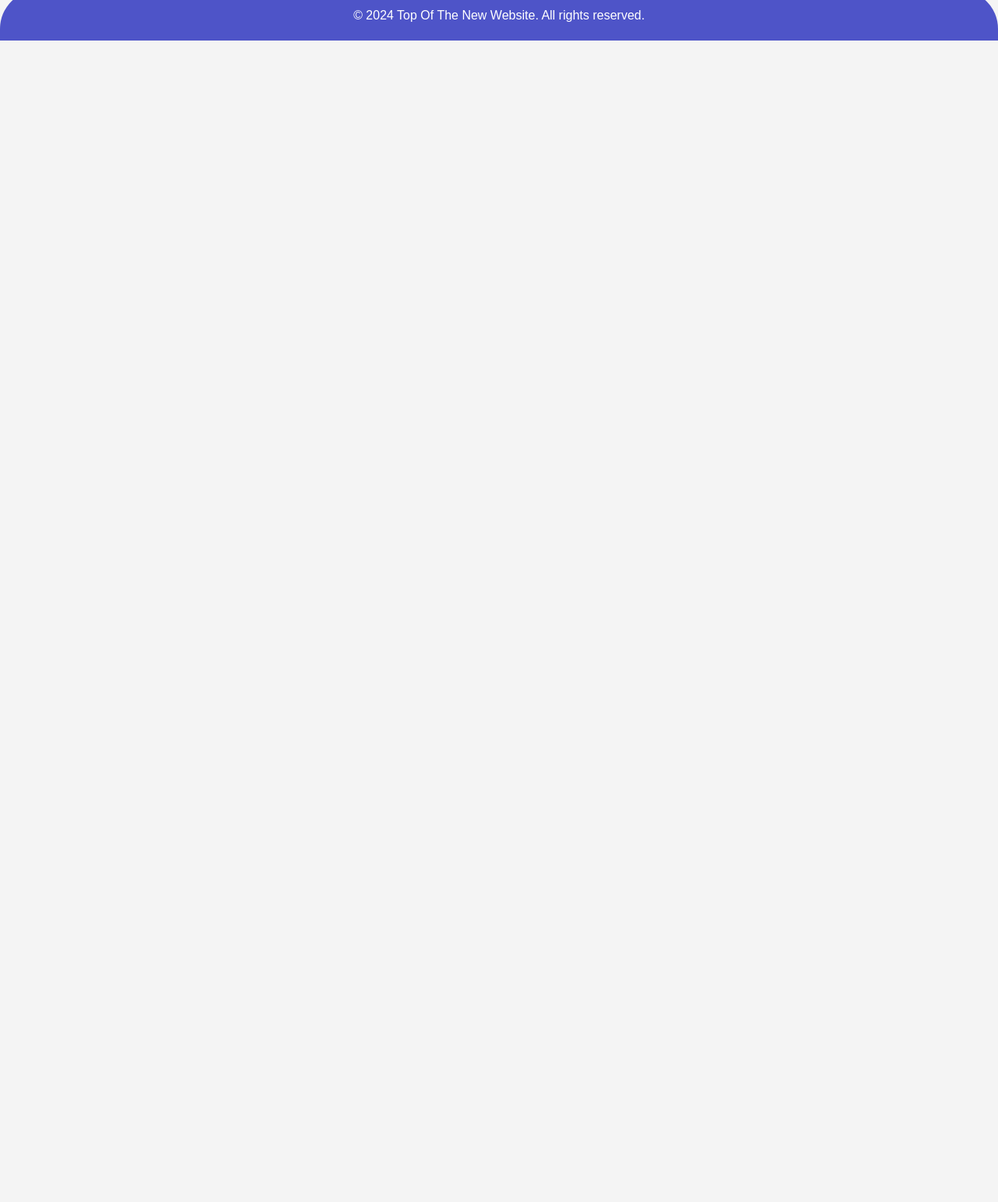
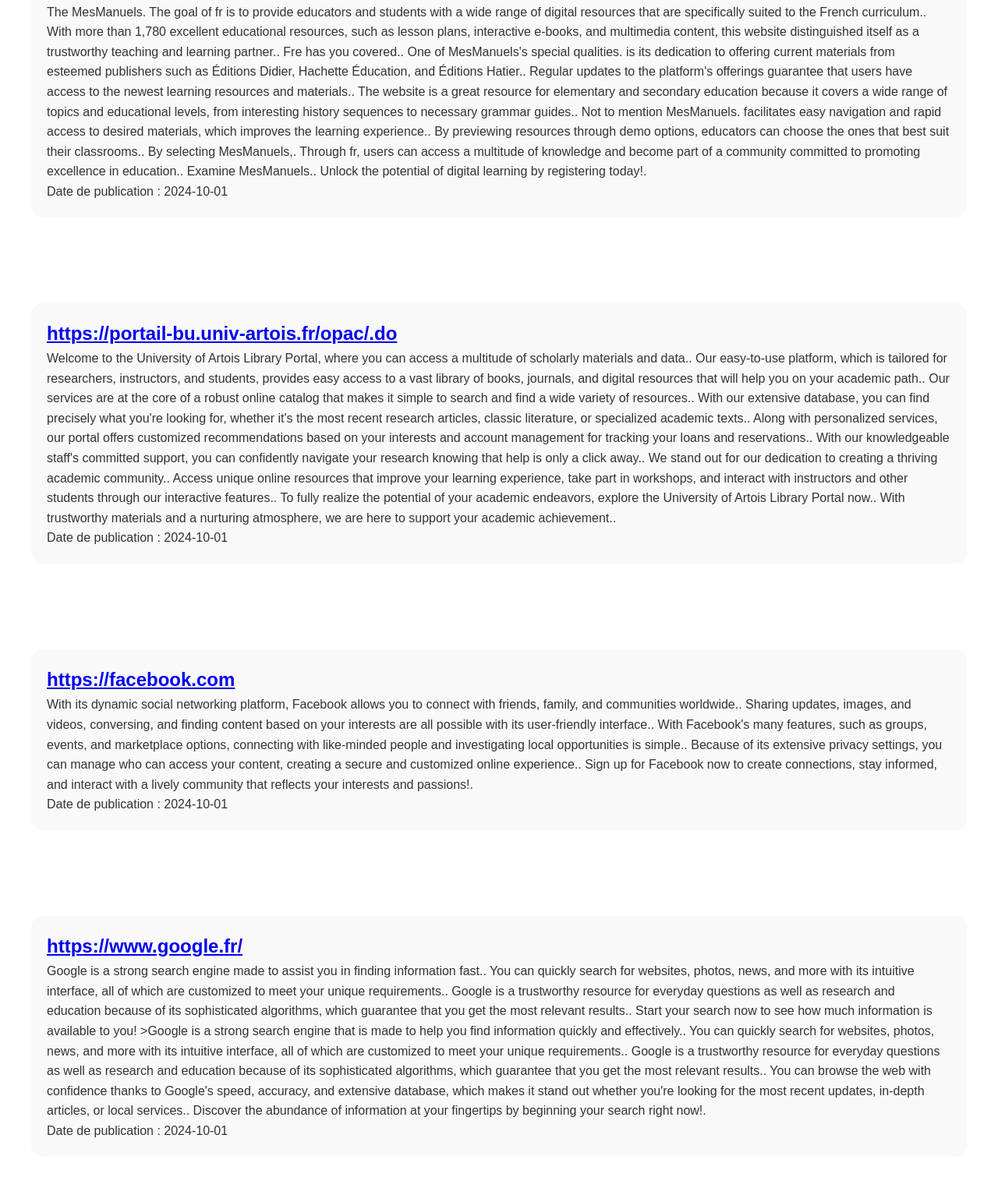
Before and after one commit to zeltazAlfo/inspira-blogs, a plain HTML site: page page1.html in a window 1280 px wide. Shown: the part 679-2221 px from the top of the page at 78% size. Before the commit the page ends 800 px from the top, so only its background shows below. Drawn offline with Linux system fonts and the light colour scheme.

Commit message:
Mise à jour du fichier page1.html

```diff
--- a/page1.html
+++ b/page1.html
@@ -22,7 +22,33 @@
 
     <section id="articles">
         <h2>Recommended Articles</h2>
+        <section id="articles">
+    <article class="article-item">
+        <h2><a href="https://mesmanuels.fr/" target="_blank">https://mesmanuels.fr/</a></h2>
+        <p>The MesManuels. The goal of fr is to provide educators and students with a wide range of digital resources that are specifically suited to the French curriculum.. With more than 1,780 excellent educational resources, such as lesson plans, interactive e-books, and multimedia content, this website distinguished itself as a trustworthy teaching and learning partner.. Fre has you covered.. One of MesManuels's special qualities. is its dedication to offering current materials from esteemed publishers such as Éditions Didier, Hachette Éducation, and Éditions Hatier.. Regular updates to the platform's offerings guarantee that users have access to the newest learning resources and materials.. The website is a great resource for elementary and secondary education because it covers a wide range of topics and educational levels, from interesting history sequences to necessary grammar guides.. Not to mention MesManuels. facilitates easy navigation and rapid access to desired materials, which improves the learning experience.. By previewing resources through demo options, educators can choose the ones that best suit their classrooms.. By selecting MesManuels,. Through fr, users can access a multitude of knowledge and become part of a community committed to promoting excellence in education.. Examine MesManuels.. Unlock the potential of digital learning by registering today!.</p>
+        <p>Date de publication : 2024-10-01</p>
+    </article>
+</section><section id="articles">
+    <article class="article-item">
+        <h2><a href="https://portail-bu.univ-artois.fr/opac/.do" target="_blank">https://portail-bu.univ-artois.fr/opac/.do</a></h2>
+        <p>Welcome to the University of Artois Library Portal, where you can access a multitude of scholarly materials and data.. Our easy-to-use platform, which is tailored for researchers, instructors, and students, provides easy access to a vast library of books, journals, and digital resources that will help you on your academic path.. Our services are at the core of a robust online catalog that makes it simple to search and find a wide variety of resources.. With our extensive database, you can find precisely what you're looking for, whether it's the most recent research articles, classic literature, or specialized academic texts.. Along with personalized services, our portal offers customized recommendations based on your interests and account management for tracking your loans and reservations.. With our knowledgeable staff's committed support, you can confidently navigate your research knowing that help is only a click away.. We stand out for our dedication to creating a thriving academic community.. Access unique online resources that improve your learning experience, take part in workshops, and interact with instructors and other students through our interactive features.. To fully realize the potential of your academic endeavors, explore the University of Artois Library Portal now.. With trustworthy materials and a nurturing atmosphere, we are here to support your academic achievement..</p>
+        <p>Date de publication : 2024-10-01</p>
+    </article>
+</section><section id="articles">
+    <article class="article-item">
+        <h2><a href="https://facebook.com" target="_blank">https://facebook.com</a></h2>
+        <p>With its dynamic social networking platform, Facebook allows you to connect with friends, family, and communities worldwide.. Sharing updates, images, and videos, conversing, and finding content based on your interests are all possible with its user-friendly interface.. With Facebook's many features, such as groups, events, and marketplace options, connecting with like-minded people and investigating local opportunities is simple.. Because of its extensive privacy settings, you can manage who can access your content, creating a secure and customized online experience.. Sign up for Facebook now to create connections, stay informed, and interact with a lively community that reflects your interests and passions!.</p>
+        <p>Date de publication : 2024-10-01</p>
+    </article>
+</section><section id="articles">
+    <article class="article-item">
+        <h2><a href="https://www.google.fr/" target="_blank">https://www.google.fr/</a></h2>
+        <p>Google is a strong search engine made to assist you in finding information fast.. You can quickly search for websites, photos, news, and more with its intuitive interface, all of which are customized to meet your unique requirements.. Google is a trustworthy resource for everyday questions as well as research and education because of its sophisticated algorithms, which guarantee that you get the most relevant results.. Start your search now to see how much information is available to you!
 
+>Google is a strong search engine that is made to help you find information quickly and effectively.. You can quickly search for websites, photos, news, and more with its intuitive interface, all of which are customized to meet your unique requirements.. Google is a trustworthy resource for everyday questions as well as research and education because of its sophisticated algorithms, which guarantee that you get the most relevant results.. You can browse the web with confidence thanks to Google's speed, accuracy, and extensive database, which makes it stand out whether you're looking for the most recent updates, in-depth articles, or local services.. Discover the abundance of information at your fingertips by beginning your search right now!.</p>
+        <p>Date de publication : 2024-10-01</p>
+    </article>
+</section>
     </section>
     <a id='next_page_link' href='page2.html'>Next Page</a>
     <footer>
```
